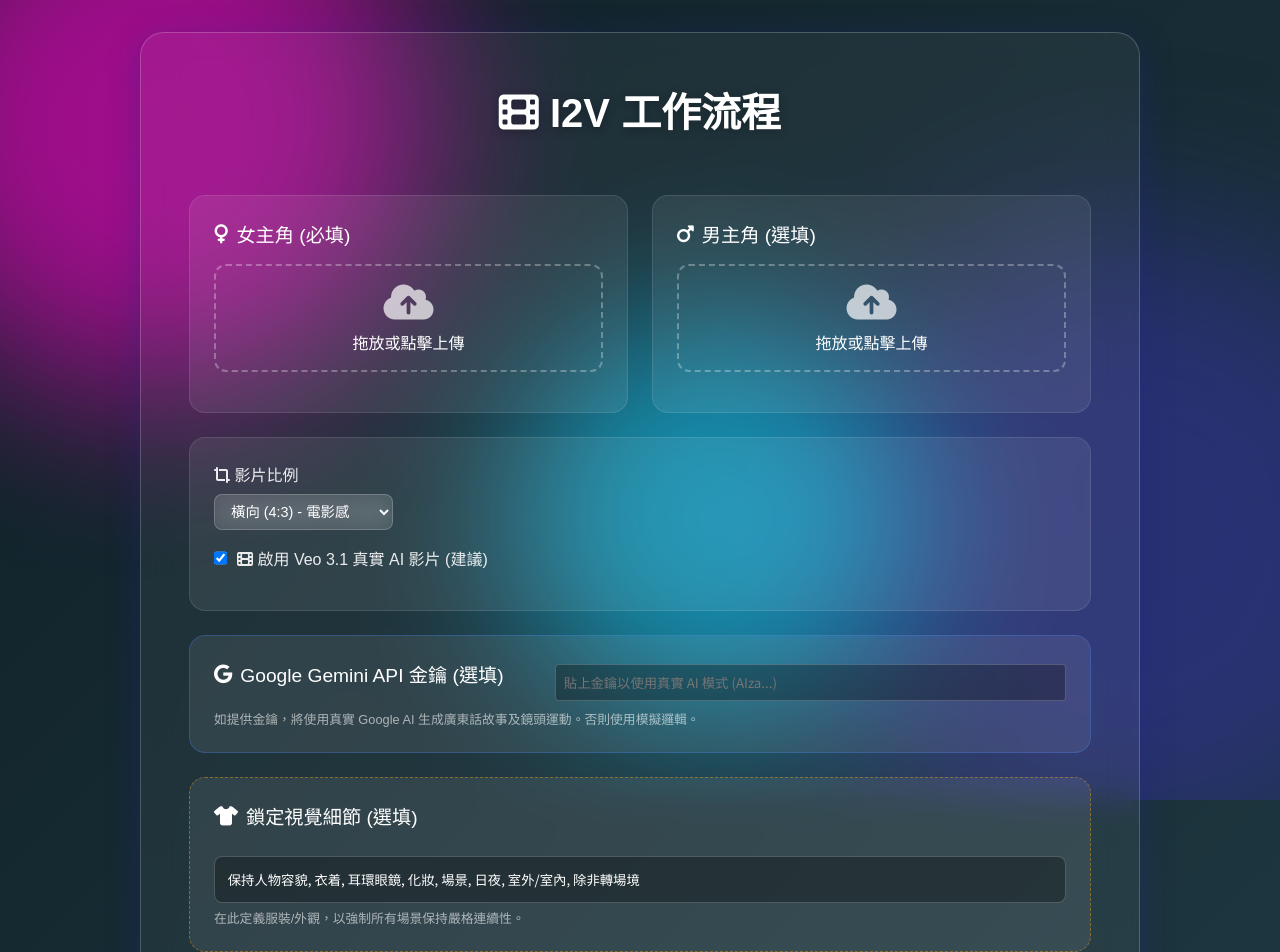
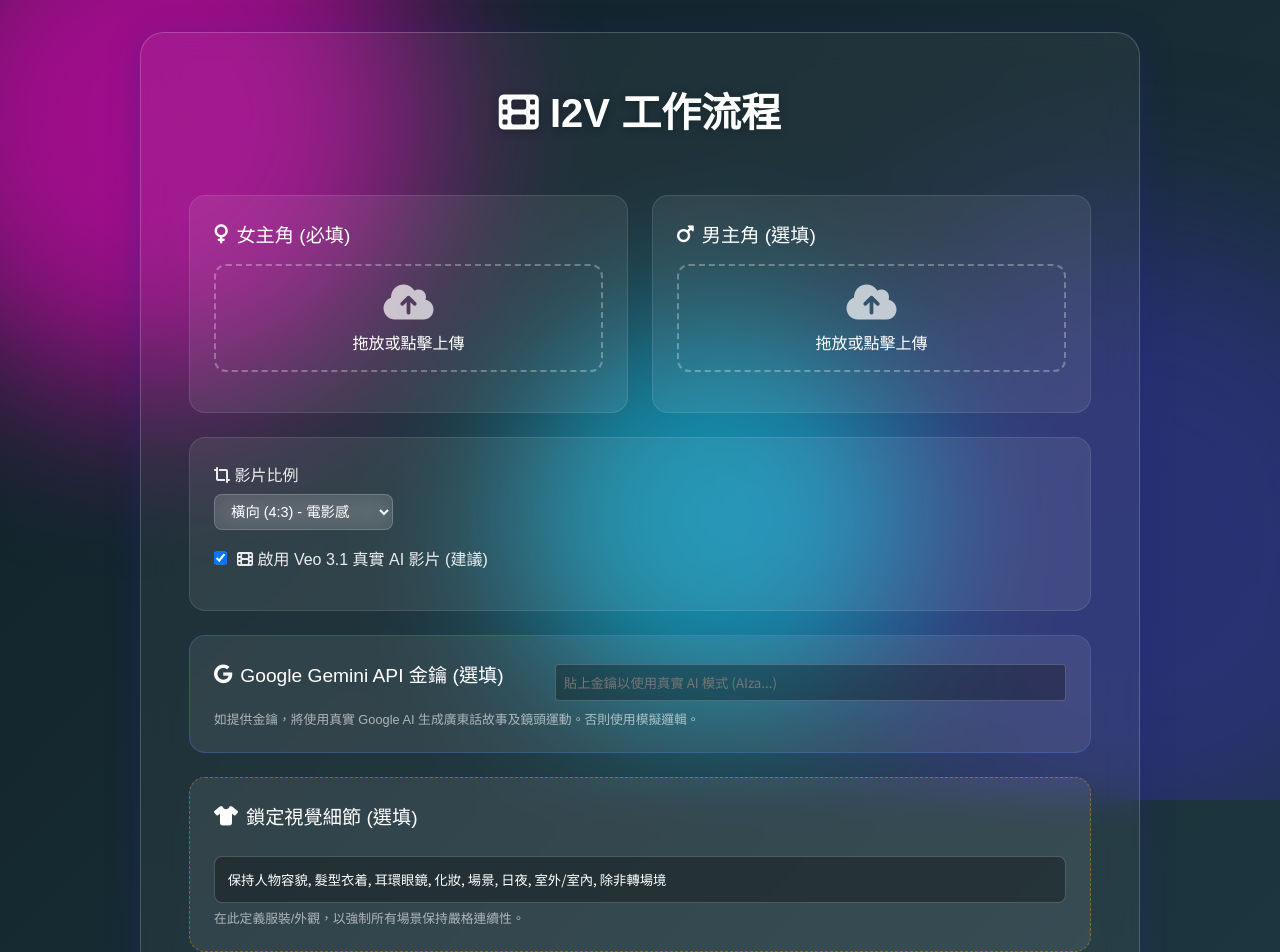
Before and after one commit to inchinet/i2v-workflow-v2, a website: page index.html in a window 1280 px wide. Shown: the top 952 px of the page. Drawn offline with Linux system fonts and the light colour scheme.

Commit message:
Add files via upload

```diff
--- a/index.html
+++ b/index.html
@@ -84,7 +84,7 @@
                 <div class="input-header" style="display:flex; justify-content:space-between; align-items:center;">
                     <h3><i class="fa-solid fa-shirt"></i> 鎖定視覺細節 (選填)</h3>
                 </div>
-                <input type="text" id="visual-details" value="保持人物容貌, 衣着, 耳環眼鏡, 化妝, 場景, 日夜, 室外/室內, 除非轉場境"
+                <input type="text" id="visual-details" value="保持人物容貌, 髮型衣着, 耳環眼鏡, 化妝, 場景, 日夜, 室外/室內, 除非轉場境"
                     placeholder="例如：女主角：白色連身裙，紅色眼鏡。男主角：藍色西裝，眼鏡。（覆蓋 AI 預設）" class="glass-input"
                     style="width:100%; padding:0.8rem; background:rgba(0,0,0,0.3); color:#fff; border:1px solid rgba(255,255,255,0.2); border-radius:8px; margin-top:10px;">
                 <div style="font-size:0.8em; color:rgba(255,255,255,0.6); margin-top:5px;">
```
Also changed, not shown: README.md.
